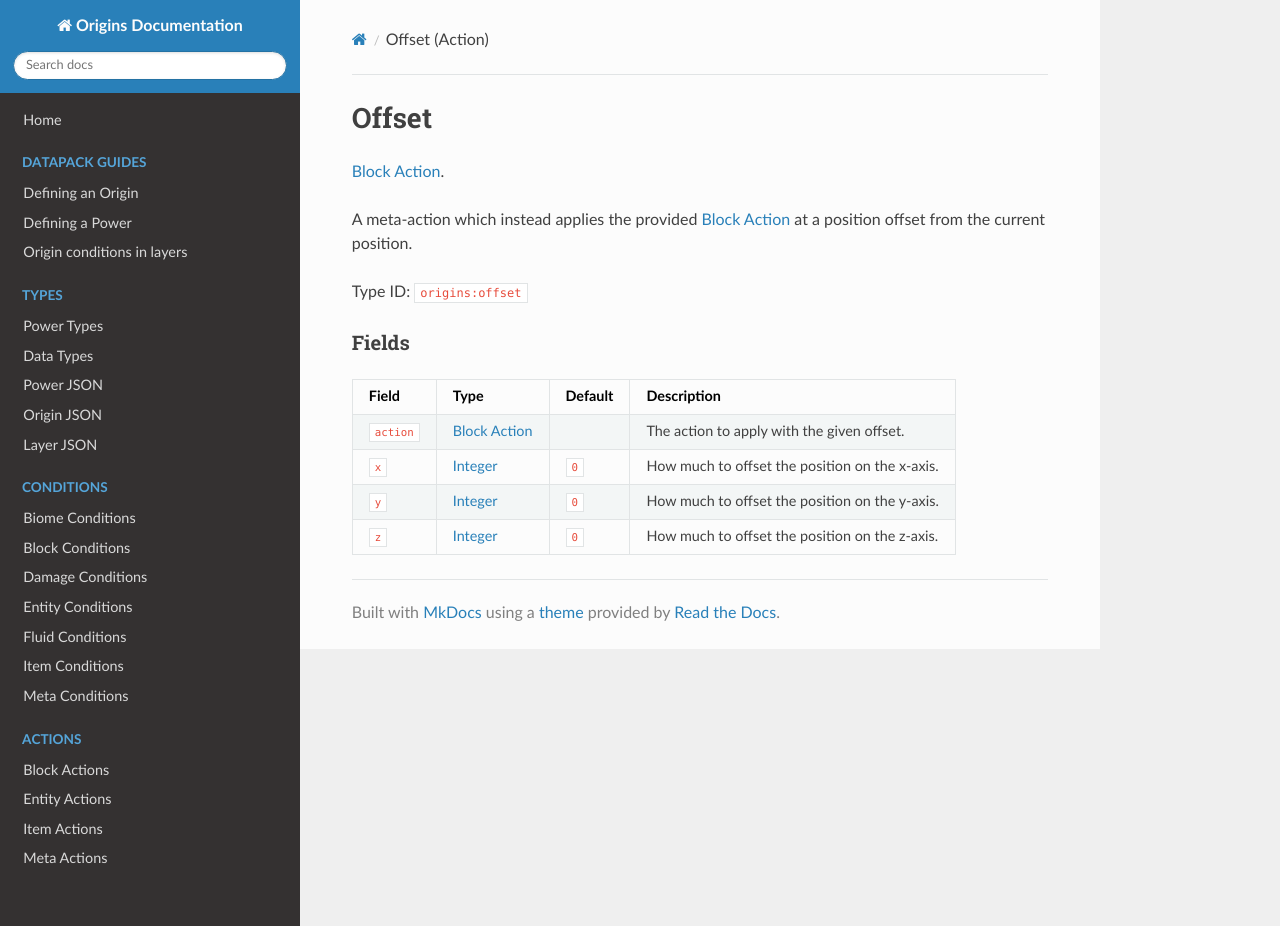
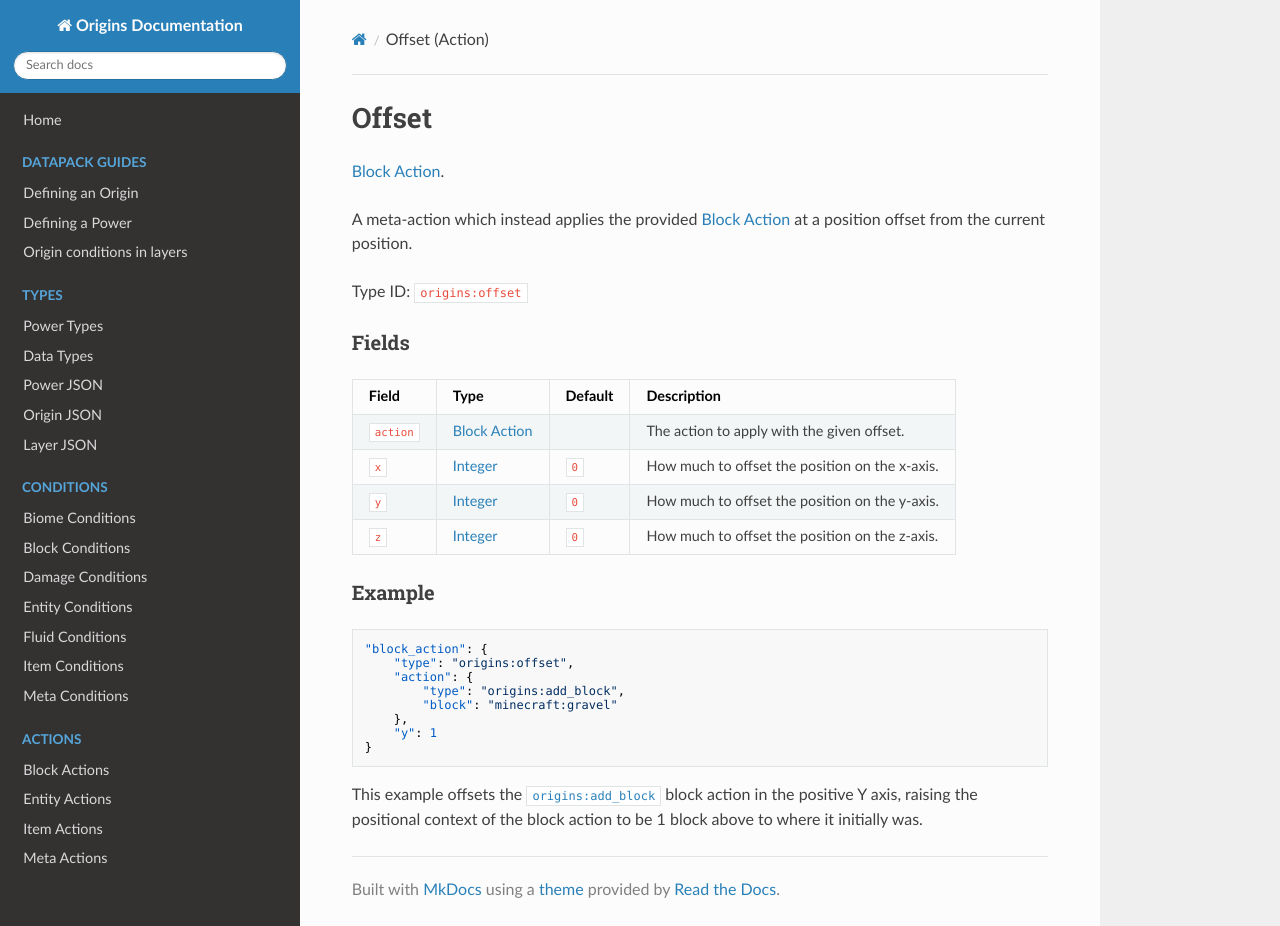
Before and after one commit to apace100/origins-docs, an MkDocs documentation site: the page built from docs/block_actions/offset.md, in a window 1280 px wide and 926 px high. Built offline with MkDocs 1.6.1, drawn with Linux system fonts in a browser that asks for light colours; nearby versions of some CDN libraries.

Commit message:
Added an example to `offset` block action

````diff
--- a/docs/block_actions/offset.md
+++ b/docs/block_actions/offset.md
@@ -18,3 +18,16 @@ Field  | Type | Default | Description
 `x` | [Integer](../data_types/integer.md) | `0` | How much to offset the position on the x-axis.
 `y` | [Integer](../data_types/integer.md) | `0` | How much to offset the position on the y-axis.
 `z` | [Integer](../data_types/integer.md) | `0` | How much to offset the position on the z-axis.
+
+### Example
+```json
+"block_action": {
+    "type": "origins:offset",
+    "action": {
+        "type": "origins:add_block",
+        "block": "minecraft:gravel"
+    },
+    "y": 1
+}
+```
+This example offsets the [`origins:add_block`](../block_actions/add_block.md) block action in the positive Y axis, raising the positional context of the block action to be 1 block above to where it initially was.
````
